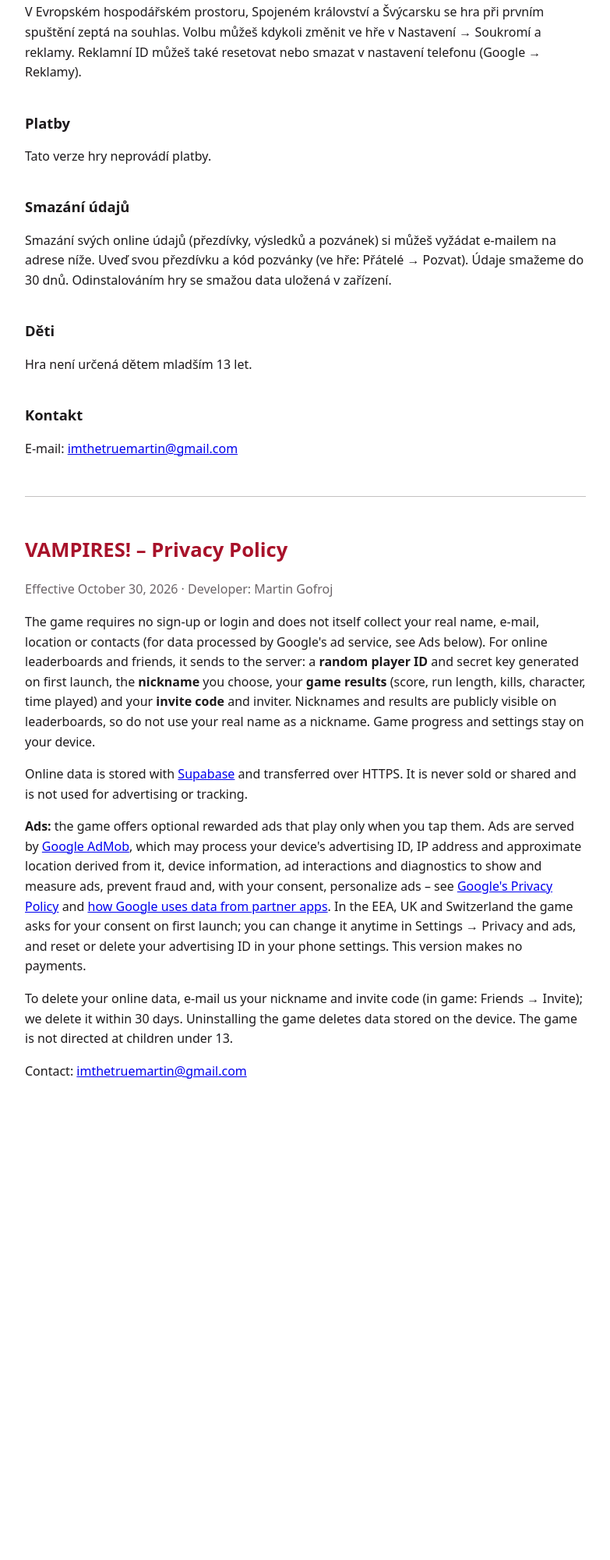
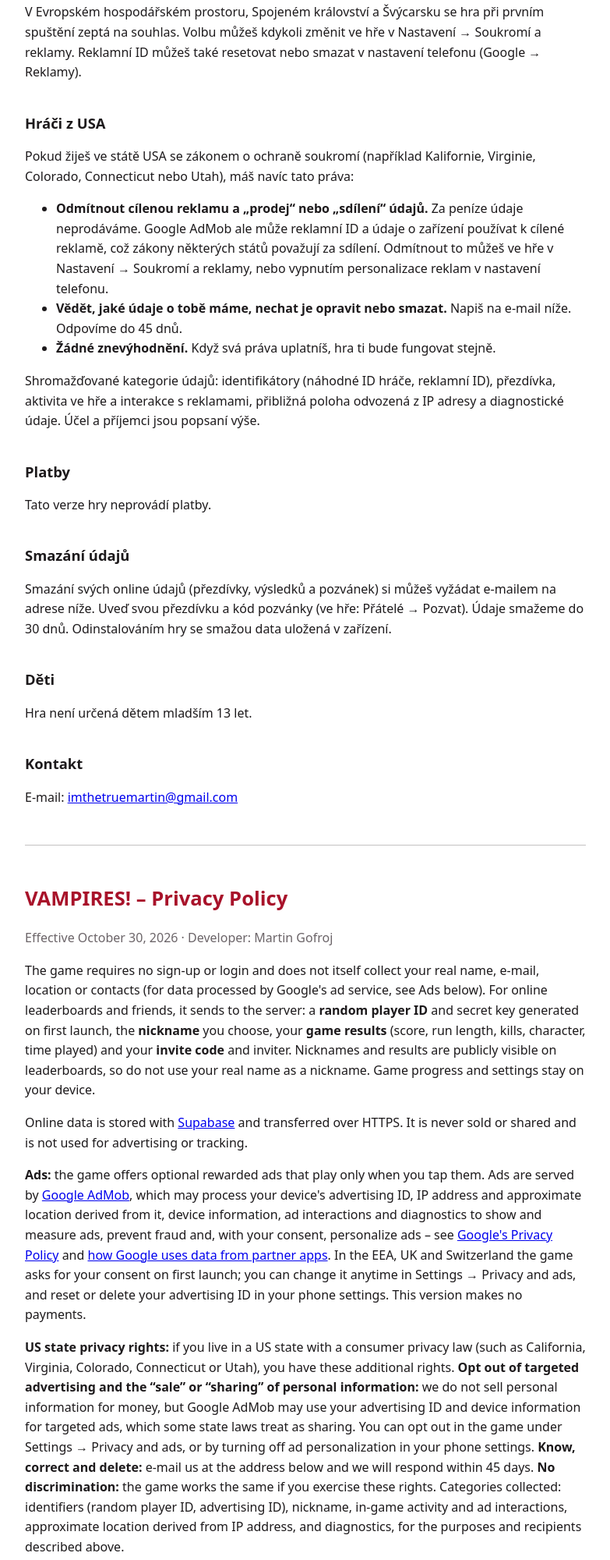
Before and after one commit to modeproofcourse/vampires-privacy, a plain HTML site: page index.html in a window 1280 px wide. Shown: the part 944-2944 px from the top of the page at 78% size, without its empty margins (248-1031 px from the left). Before the commit the page ends 2410 px from the top, so only its background shows below. Drawn offline with Linux system fonts and the light colour scheme.

Commit message:
Zásady ochrany soukromí: práva hráčů z USA (státní zákony o soukromí)
Co-Authored-By: Claude Opus 5.5 <noreply@anthropic.com>

```diff
--- a/index.html
+++ b/index.html
@@ -47,6 +47,19 @@ a v <a href="https://policies.google.com/technologies/partner-sites">tom, jak Go
 Volbu můžeš kdykoli změnit ve hře v Nastavení → Soukromí a reklamy. Reklamní ID můžeš také resetovat nebo smazat
 v nastavení telefonu (Google → Reklamy).</p>
 
+<h2>Hráči z USA</h2>
+<p>Pokud žiješ ve státě USA se zákonem o ochraně soukromí (například Kalifornie, Virginie, Colorado, Connecticut nebo Utah),
+máš navíc tato práva:</p>
+<ul>
+	<li><b>Odmítnout cílenou reklamu a „prodej“ nebo „sdílení“ údajů.</b> Za peníze údaje neprodáváme. Google AdMob ale může
+	reklamní ID a údaje o zařízení používat k cílené reklamě, což zákony některých států považují za sdílení. Odmítnout to můžeš
+	ve hře v Nastavení → Soukromí a reklamy, nebo vypnutím personalizace reklam v nastavení telefonu.</li>
+	<li><b>Vědět, jaké údaje o tobě máme, nechat je opravit nebo smazat.</b> Napiš na e-mail níže. Odpovíme do 45 dnů.</li>
+	<li><b>Žádné znevýhodnění.</b> Když svá práva uplatníš, hra ti bude fungovat stejně.</li>
+</ul>
+<p>Shromažďované kategorie údajů: identifikátory (náhodné ID hráče, reklamní ID), přezdívka, aktivita ve hře a interakce s reklamami,
+přibližná poloha odvozená z IP adresy a diagnostické údaje. Účel a příjemci jsou popsaní výše.</p>
+
 <h2>Platby</h2>
 <p>Tato verze hry neprovádí platby.</p>
 
@@ -77,6 +90,14 @@ prevent fraud and, with your consent, personalize ads – see <a href="https://p
 and <a href="https://policies.google.com/technologies/partner-sites">how Google uses data from partner apps</a>.
 In the EEA, UK and Switzerland the game asks for your consent on first launch; you can change it anytime in Settings → Privacy and ads,
 and reset or delete your advertising ID in your phone settings. This version makes no payments.</p>
+<p><b>US state privacy rights:</b> if you live in a US state with a consumer privacy law (such as California, Virginia, Colorado,
+Connecticut or Utah), you have these additional rights. <b>Opt out of targeted advertising and the “sale” or “sharing” of personal information:</b>
+we do not sell personal information for money, but Google AdMob may use your advertising ID and device information for targeted ads,
+which some state laws treat as sharing. You can opt out in the game under Settings → Privacy and ads, or by turning off ad personalization
+in your phone settings. <b>Know, correct and delete:</b> e-mail us at the address below and we will respond within 45 days.
+<b>No discrimination:</b> the game works the same if you exercise these rights. Categories collected: identifiers (random player ID,
+advertising ID), nickname, in-game activity and ad interactions, approximate location derived from IP address, and diagnostics,
+for the purposes and recipients described above.</p>
 <p>To delete your online data, e-mail us your nickname and invite code (in game: Friends → Invite); we delete it within 30 days.
 Uninstalling the game deletes data stored on the device. The game is not directed at children under 13.</p>
 <p>Contact: <a href="mailto:imthetruemartin@gmail.com">imthetruemartin@gmail.com</a></p>
```
